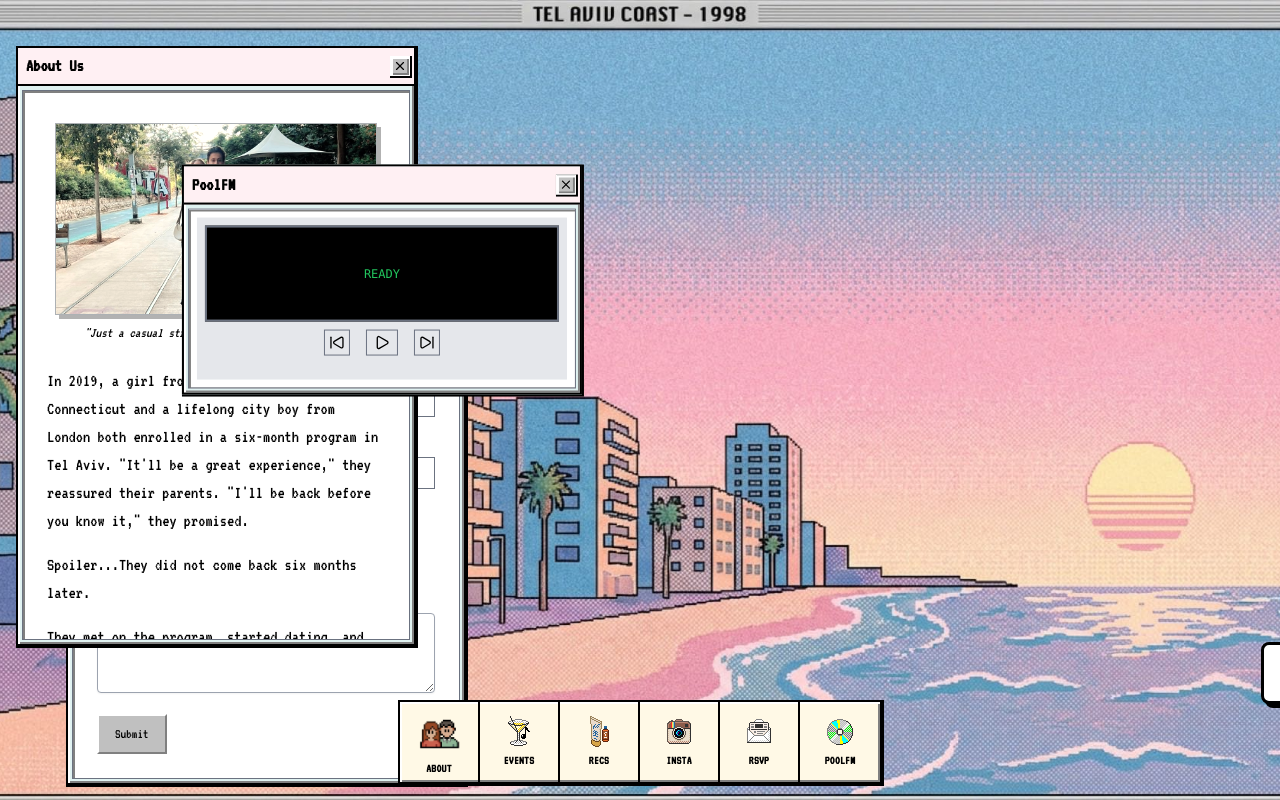
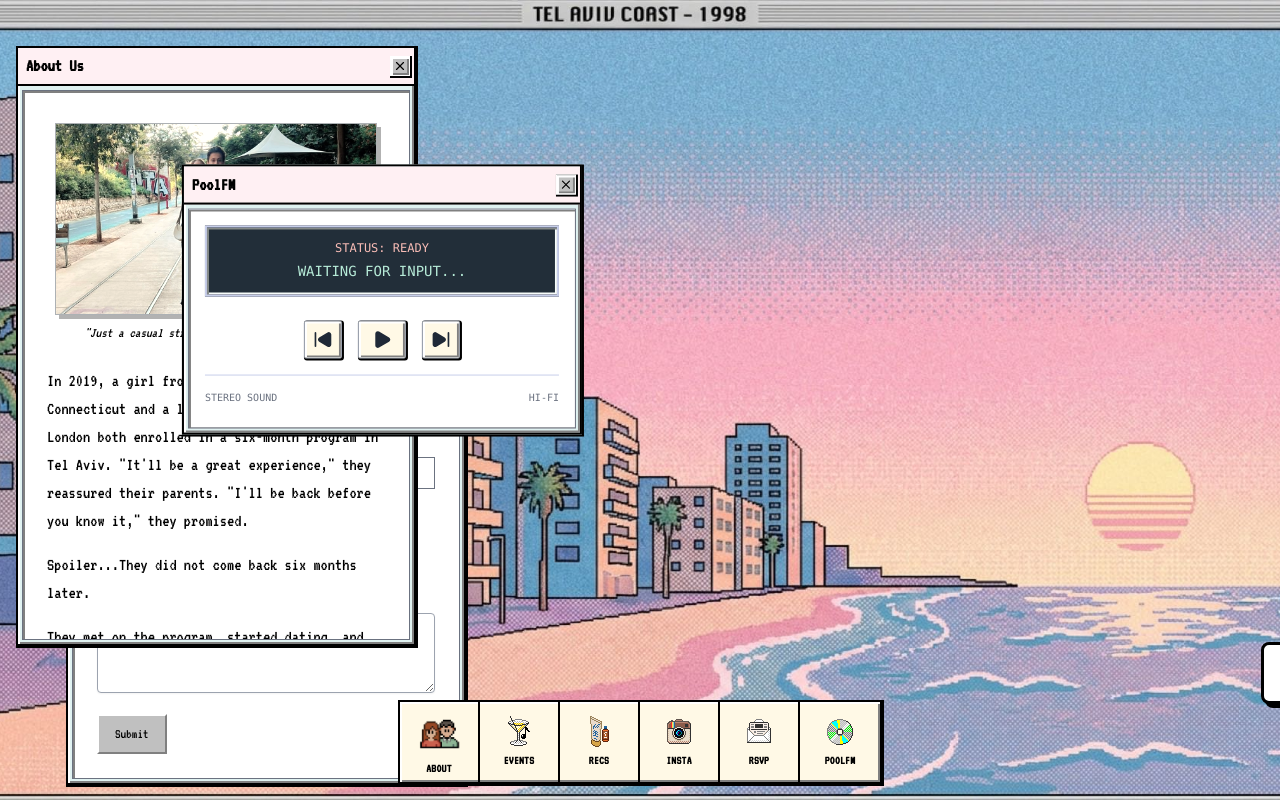
Before and after one commit to jacksgreen/jack-alex-weddding, a React (Vite) app: page / in a window 1280 px wide. Both pictures are taken after a click on the element "POOLFM". Built offline with nearby package versions, Linux system fonts and the light colour scheme.

Commit message:
improving styles

```diff
--- a/src/components/apps/MusicPlayer.tsx
+++ b/src/components/apps/MusicPlayer.tsx
@@ -75,16 +75,21 @@ const MusicPlayer = () => {
     };
 
     return (
-        <div className="flex flex-col h-full bg-gray-200 p-2">
-            <div className="bg-black h-24 mb-2 border-2 border-gray-500 inset-shadow flex items-center justify-center overflow-hidden">
-                <div className="text-green-500 font-mono text-xs px-2 text-center">
-                    {isPlaying ? (
-                        <div className="animate-pulse">
-                            PLAYING: {trackTitle.toUpperCase()}
-                        </div>
-                    ) : (
-                        'READY'
-                    )}
+        <div className="flex flex-col h-full p-2 gap-4">
+            {/* Display Screen */}
+            <div className="bg-gray-900 border-2 border-pastel-green shadow-win-in p-3 mb-2 relative overflow-hidden">
+                <div className="absolute inset-0 bg-pastel-blue/10 pointer-events-none"></div>
+                <div className="text-pastel-blue font-mono text-sm leading-relaxed text-center">
+                    <div className="text-xs text-pastel-pink mb-1">STATUS: {isPlaying ? 'PLAYING' : 'READY'}</div>
+                    <div className="whitespace-nowrap overflow-hidden">
+                            {isPlaying ? (
+                            <div className="animate-pulse text-pastel-yellow">
+                                {trackTitle.length > 25 ? trackTitle.substring(0, 25) + '...' : trackTitle}
+                            </div>
+                        ) : (
+                            'WAITING FOR INPUT...'
+                        )}
+                    </div>
                 </div>
             </div>
 
@@ -100,25 +105,37 @@ const MusicPlayer = () => {
                 style={{ display: 'none' }}
             />
 
-            <div className="flex justify-center space-x-4 mb-4">
+            {/* Controls */}
+            <div className="flex justify-center items-center space-x-4">
                 <button
-                    className="p-1 border border-gray-500 active:bg-gray-400"
+                    className="p-2 bg-pastel-cream border border-gray-400 shadow-win-out active:shadow-win-in active:translate-y-px rounded-sm"
                     onClick={skipBack}
+                    title="Previous Track"
                 >
-                    <SkipBack size={16} />
+                    <SkipBack size={20} className="text-gray-800 fill-current" />
                 </button>
+
                 <button
-                    className="p-1 border border-gray-500 active:bg-gray-400 w-8 flex justify-center"
+                    className="p-2 bg-pastel-cream border border-gray-400 shadow-win-out active:shadow-win-in active:translate-y-px w-12 flex justify-center rounded-sm"
                     onClick={togglePlayPause}
+                    title={isPlaying ? "Pause" : "Play"}
                 >
-                    {isPlaying ? <Pause size={16} /> : <Play size={16} />}
+                    {isPlaying ? <Pause size={20} className="text-gray-800 fill-current" /> : <Play size={20} className="text-gray-800 fill-current" />}
                 </button>
+
                 <button
-                    className="p-1 border border-gray-500 active:bg-gray-400"
+                    className="p-2 bg-pastel-cream border border-gray-400 shadow-win-out active:shadow-win-in active:translate-y-px rounded-sm"
                     onClick={skipForward}
+                    title="Next Track"
                 >
-                    <SkipForward size={16} />
+                    <SkipForward size={20} className="text-gray-800 fill-current" />
                 </button>
+            </div>
+
+            {/* Decorative Elements */}
+            <div className="mt-auto border-t border-pastel-green pt-2 flex justify-between text-[10px] text-gray-500 font-mono">
+                <span>STEREO SOUND</span>
+                <span>HI-FI</span>
             </div>
         </div>
     );
```
